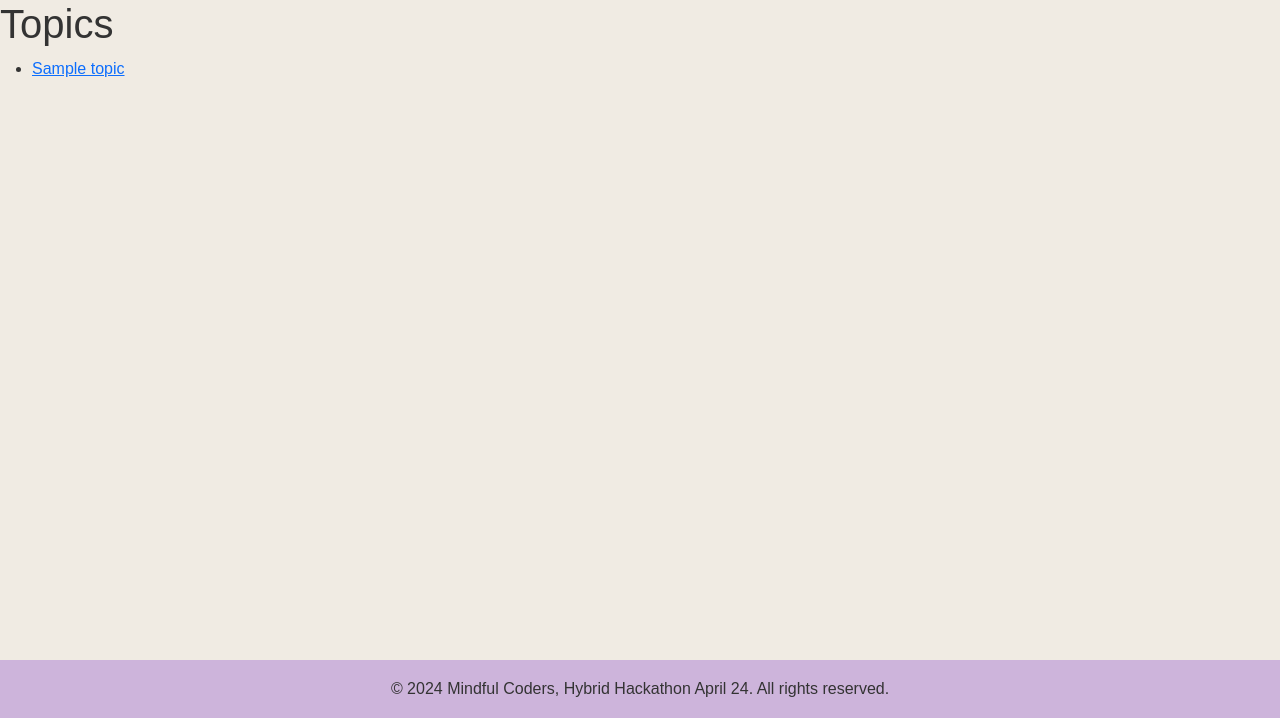
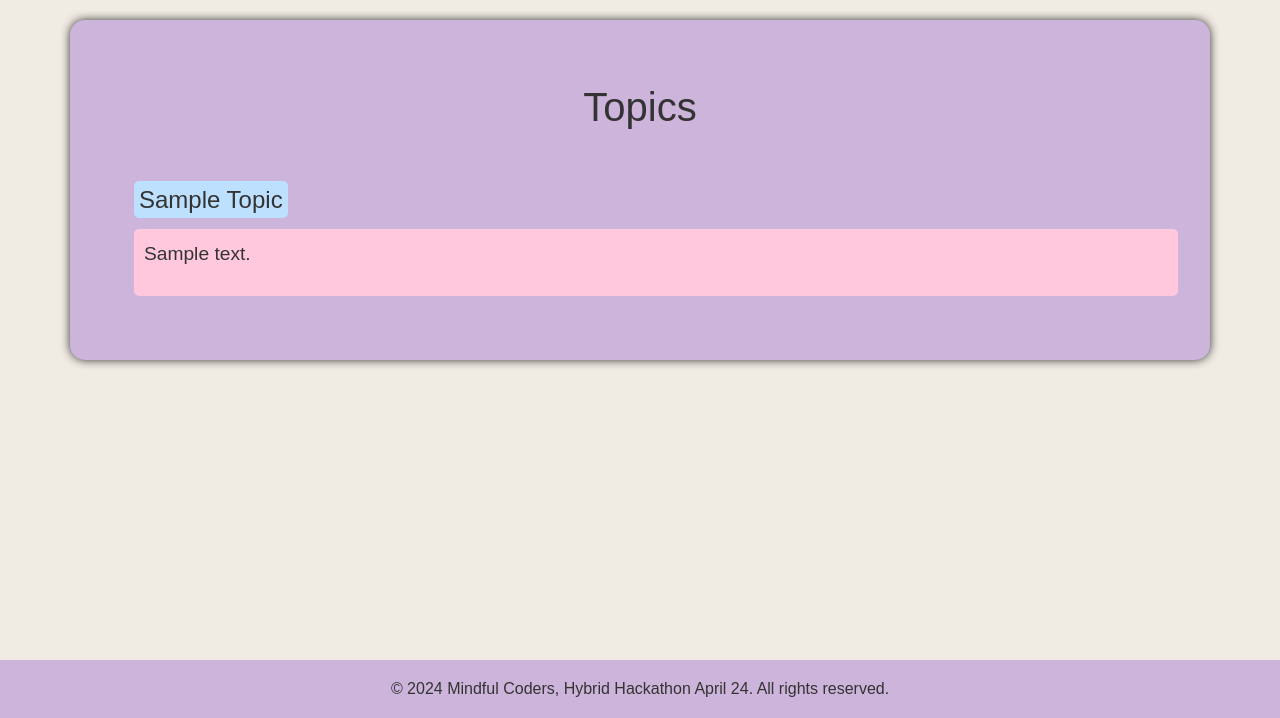
Before and after one commit to DestanT/hackathon-team-7, a Django app: page /threads/ in a window 1280 px wide. Shown: the part 82-800 px from the top of the page. Run offline with Django 4.2, Linux system fonts and the light colour scheme; tables that the repository leaves empty hold one stand-in row (values such as "Sample post"); some libraries are stand-ins or nearby versions.

Commit message:
Update styles.css and topic_list.html

```diff
--- a/static/css/styles.css
+++ b/static/css/styles.css
@@ -41,14 +41,13 @@ body {
   margin-right: 10px;
 }
 
-footer {
+.footer {
   background-color: var(--primary-color);
   color: var(--text-color-dark);
   font-size: 1rem;
   text-align: center;
   align-items: center;
-  position: fixed;
-  bottom: 0;
+  position: relative;
   width: 100%;
 }
 
@@ -59,6 +58,7 @@ footer {
   border-radius: 10px;
   margin-top: 50px;
   margin-bottom: 30px;
+  box-shadow: var(--text-color-dark) 0px 0px 10px;
 }
 
 .hero-section h1 {
@@ -87,6 +87,7 @@ footer {
   padding: 40px 20px;
   border-radius: 10px;
   margin-bottom: 30px;
+  box-shadow: var(--text-color-dark) 0px 0px 10px;
 }
 .feature-box h3 {
   font-size: 2.5rem;
@@ -328,6 +329,7 @@ button {
   border-radius: 50%;
   margin: 20px;
   border: var(--fourth-color) 10px solid;
+  box-shadow: var(--text-color-dark) 0px 0px 10px;
   transition: border 0.5s;
 }
 
@@ -483,6 +485,53 @@ button {
 .checkbox-container label {
   color: #6962d2;
   font-size: 20px;
+}
+
+
+/* Topics Page */
+.topic-container {
+  background-color: var(--primary-color);
+  border-radius: 15px;
+  padding: 20px;
+  margin: 20px auto;
+  box-shadow: var(--text-color-dark) 0px 0px 10px;
+}
+
+.topics-main-title {
+  font-size: 2.5rem;
+  margin-bottom: 20px;
+  padding: 15px;
+  border-radius: 10px;
+  text-align: center;
+}
+
+.topic-ul li {
+  list-style-type: none;
+  padding: 0;
+  margin: 15px 0;
+
+}
+.topic-ul li a {
+  text-decoration: none;
+  color: var(--text-color-dark);
+  font-size: 1.5rem;
+  text-transform: capitalize;
+  padding: 5px;
+  border-radius: 5px;
+  background-color: var(--fourth-color);
+  width: 400px;
+  margin-bottom: 5px;
+}
+
+.topic-ul li a:hover {
+  border:var(--secondary-color) 2px solid;
+}
+.topic-description {
+  font-size: 1.2rem;
+  padding: 10px;
+  background-color: var(--secondary-color);
+  border-radius: 5px;
+  margin: 10px 0;
 }
 
 @media screen and (max-width: 460px) {
--- a/templates/forum/topic_list.html
+++ b/templates/forum/topic_list.html
@@ -1,9 +1,20 @@
 {% extends "base.html" %}
 {% block content %}
-<h1>Topics</h1>
-<ul>
-    {% for topic in topics %}
-    <li><a href="{{ topic.get_absolute_url }}">{{ topic.title }}</a></li>
-    {% endfor %}
-</ul>
+<div class="container row py-5 topic-container">
+    <div class="col-12">
+      <h1 class="topics-main-title">Topics</h1>
+    </div>
+    <div class = "col-12">
+        <ul class="topic-ul" >
+        {% for topic in topics %}
+            <li><a href="{{ topic.get_absolute_url }}">{{ topic.title }}</a>
+                <div class="topic-description">
+                <p>{{ topic.description }}</p>
+            </div>
+            </li>
+
+
+        {% endfor %}
+        </ul>
+    </div>
 {% endblock %}
```
